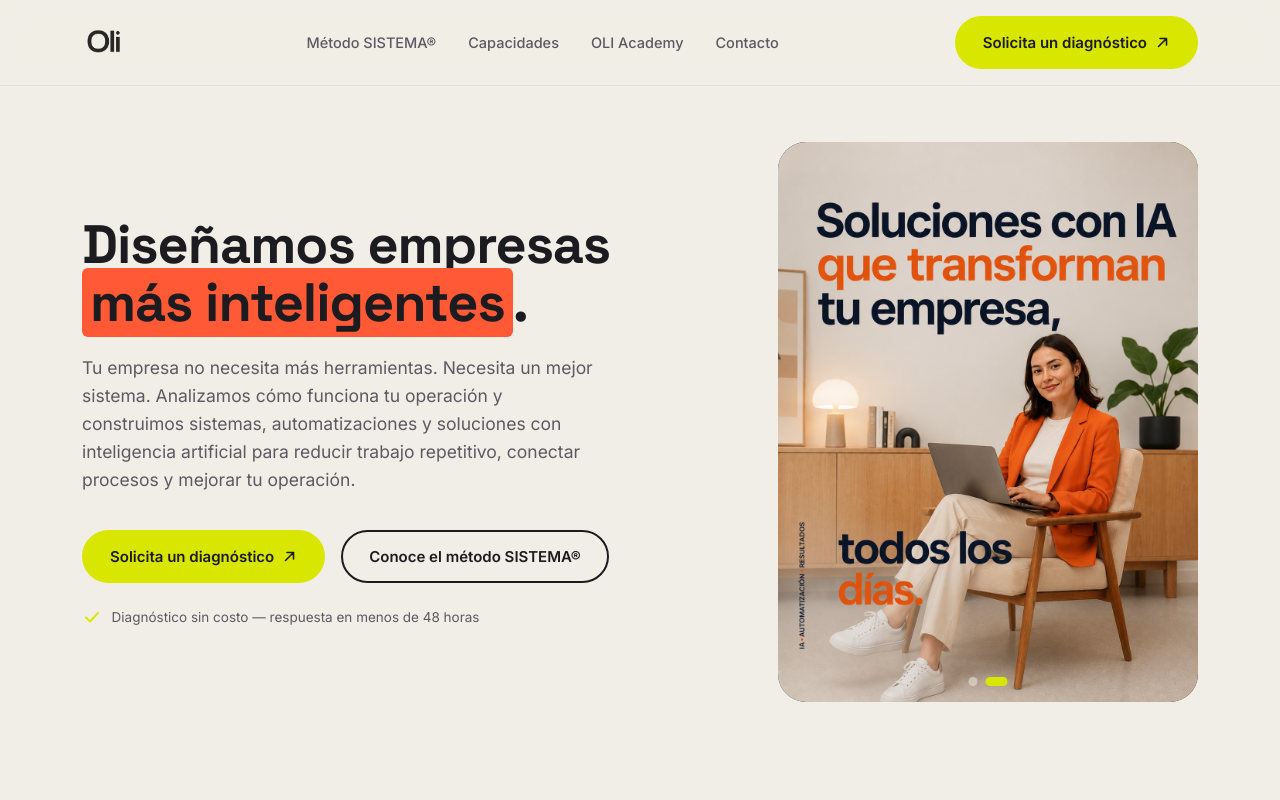
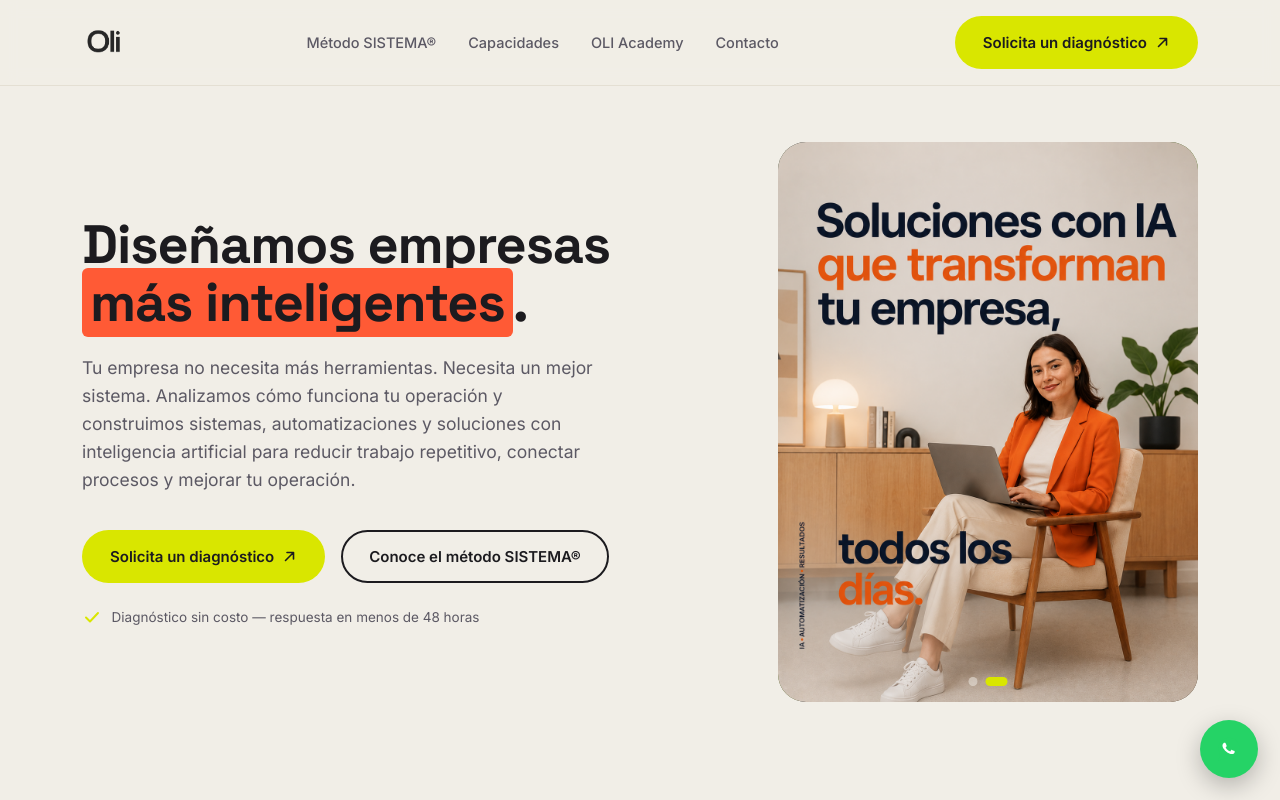
Before and after one commit to jesusfloreswork-dotcom/Olione, a Next.js app: page / in a window 1280 px wide. Shown: the top 800 px of the page. Built offline with nearby package versions, Linux system fonts and the light colour scheme; no server answers.

Commit message:
Agregar boton flotante de WhatsApp

```diff
--- a/app/globals.css
+++ b/app/globals.css
@@ -1037,3 +1037,35 @@
         }
         .legal-main a { color: var(--violet); font-weight: 600; }
         .legal-main strong { color: var(--ink); }
+
+        /* Botón flotante de WhatsApp */
+        .whatsapp-float {
+          position: fixed;
+          bottom: 22px;
+          right: 22px;
+          width: 58px;
+          height: 58px;
+          border-radius: 50%;
+          background: #25d366;
+          display: flex;
+          align-items: center;
+          justify-content: center;
+          box-shadow: 0 8px 24px rgba(0, 0, 0, 0.25);
+          z-index: 60;
+          transition: transform 0.18s ease, box-shadow 0.18s ease;
+        }
+        .whatsapp-float:hover {
+          transform: scale(1.08);
+          box-shadow: 0 10px 28px rgba(0, 0, 0, 0.3);
+        }
+        @media (prefers-reduced-motion: reduce) {
+          .whatsapp-float { transition: none; }
+        }
+        @media (max-width: 640px) {
+          .whatsapp-float {
+            bottom: 16px;
+            right: 16px;
+            width: 52px;
+            height: 52px;
+          }
+        }
--- a/app/layout.js
+++ b/app/layout.js
@@ -1,6 +1,7 @@
 import { Space_Grotesk, Inter } from 'next/font/google';
 import Script from 'next/script';
 import { Analytics } from '@vercel/analytics/next';
+import WhatsAppButton from './whatsapp-button';
 import './globals.css';
 
 const spaceGrotesk = Space_Grotesk({
@@ -119,6 +120,7 @@ export default function RootLayout({ children }) {
         </noscript>
 
         <Analytics />
+        <WhatsAppButton />
       </body>
     </html>
   );
--- /dev/null
+++ b/app/whatsapp-button.js
@@ -0,0 +1,36 @@
+'use client';
+
+import { usePathname } from 'next/navigation';
+
+const WHATSAPP_NUMBER = '528444443742';
+const WHATSAPP_MESSAGE = 'Hola, vengo del sitio de Oli y quiero un diagnóstico';
+
+export default function WhatsAppButton() {
+  const pathname = usePathname();
+
+  // No mostrar el botón dentro del CRM interno.
+  if (pathname?.startsWith('/admin')) return null;
+
+  const href = `https://wa.me/${WHATSAPP_NUMBER}?text=${encodeURIComponent(WHATSAPP_MESSAGE)}`;
+
+  return (
+    <a
+      href={href}
+      target="_blank"
+      rel="noopener noreferrer"
+      className="whatsapp-float"
+      aria-label="Escríbenos por WhatsApp"
+    >
+      <svg width="28" height="28" viewBox="0 0 32 32" fill="none" aria-hidden="true">
+        <path
+          d="M16.02 3C9.4 3 4 8.36 4 14.94c0 2.24.63 4.34 1.72 6.14L4 29l8.2-2.1a12.9 12.9 0 0 0 3.82.58c6.62 0 12.02-5.36 12.02-11.94C28.04 8.36 22.64 3 16.02 3Z"
+          fill="#25D366"
+        />
+        <path
+          d="M12.1 9.6c-.28-.62-.5-.63-.77-.64h-.66c-.23 0-.6.08-.92.42-.31.35-1.2 1.16-1.2 2.84 0 1.68 1.23 3.3 1.4 3.53.17.23 2.38 3.8 5.87 5.17 2.9 1.14 3.49.91 4.12.85.63-.06 2.03-.82 2.32-1.62.28-.8.28-1.48.2-1.62-.08-.14-.31-.23-.65-.4-.34-.17-2.03-1-2.35-1.11-.31-.12-.54-.17-.77.17-.23.34-.88 1.11-1.08 1.34-.2.23-.4.26-.74.09-.34-.17-1.43-.53-2.72-1.68-1-.9-1.68-2-1.88-2.35-.2-.34-.02-.53.15-.7.15-.15.34-.4.5-.6.17-.2.23-.34.34-.57.11-.23.06-.43-.03-.6-.09-.17-.75-1.87-1.06-2.55Z"
+          fill="white"
+        />
+      </svg>
+    </a>
+  );
+}
```
